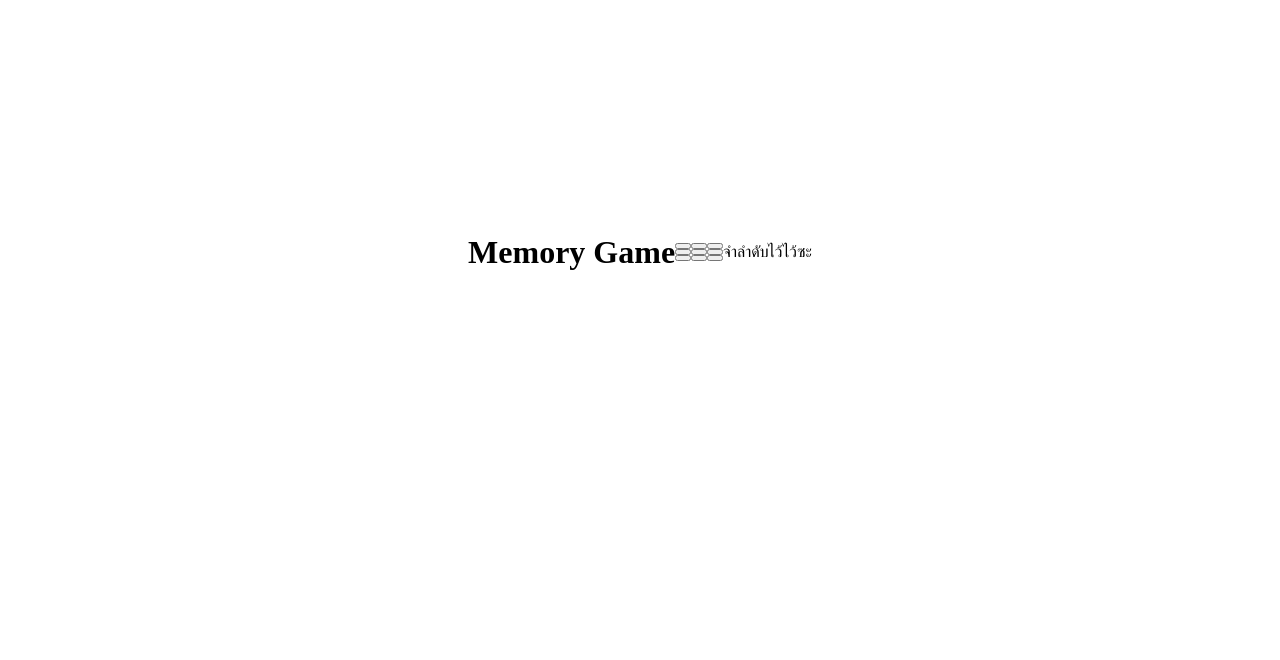
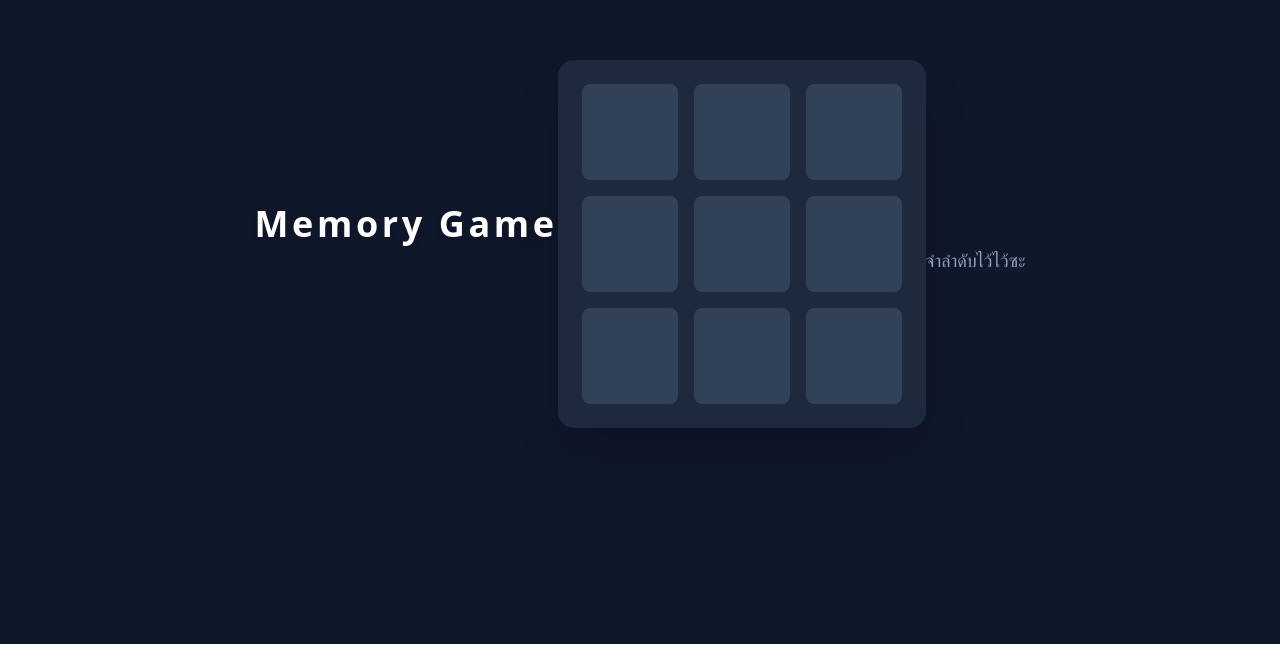
Before and after one commit to BunyaphonCh/Sequence_Memory, a React app in the folder my-game/: page / in a window 1280 px wide. Shown: the part 156-816 px from the top of the page. Built offline with nearby package versions, Linux system fonts and the light colour scheme; the HTML template or start-up script is replaced by a standard one.

Commit message:
finished config tailwindcss

```diff
--- a/my-game/package.json
+++ b/my-game/package.json
@@ -10,6 +10,7 @@
     "preview": "vite preview"
   },
   "dependencies": {
+    "@tailwindcss/postcss": "^4.1.18",
     "framer-motion": "^12.29.2",
     "react": "^19.2.0",
     "react-dom": "^19.2.0"
--- a/my-game/postcss.config.js
+++ b/my-game/postcss.config.js
@@ -2,7 +2,6 @@ import autoprefixer from "autoprefixer";
 
 export default {
     plugins: {
-        tailwindcss: {},
-        autoprefixer: {},
+        "@tailwindcss/postcss": {},
     },
 }
--- a/my-game/src/index.css
+++ b/my-game/src/index.css
@@ -1,3 +1 @@
-@tailwind base;
-@tailwind components;
-@tailwind utilities;
+@import "tailwindcss";
```
Also changed, not shown: 1 other file (tests, documents, lock files or other folders).
